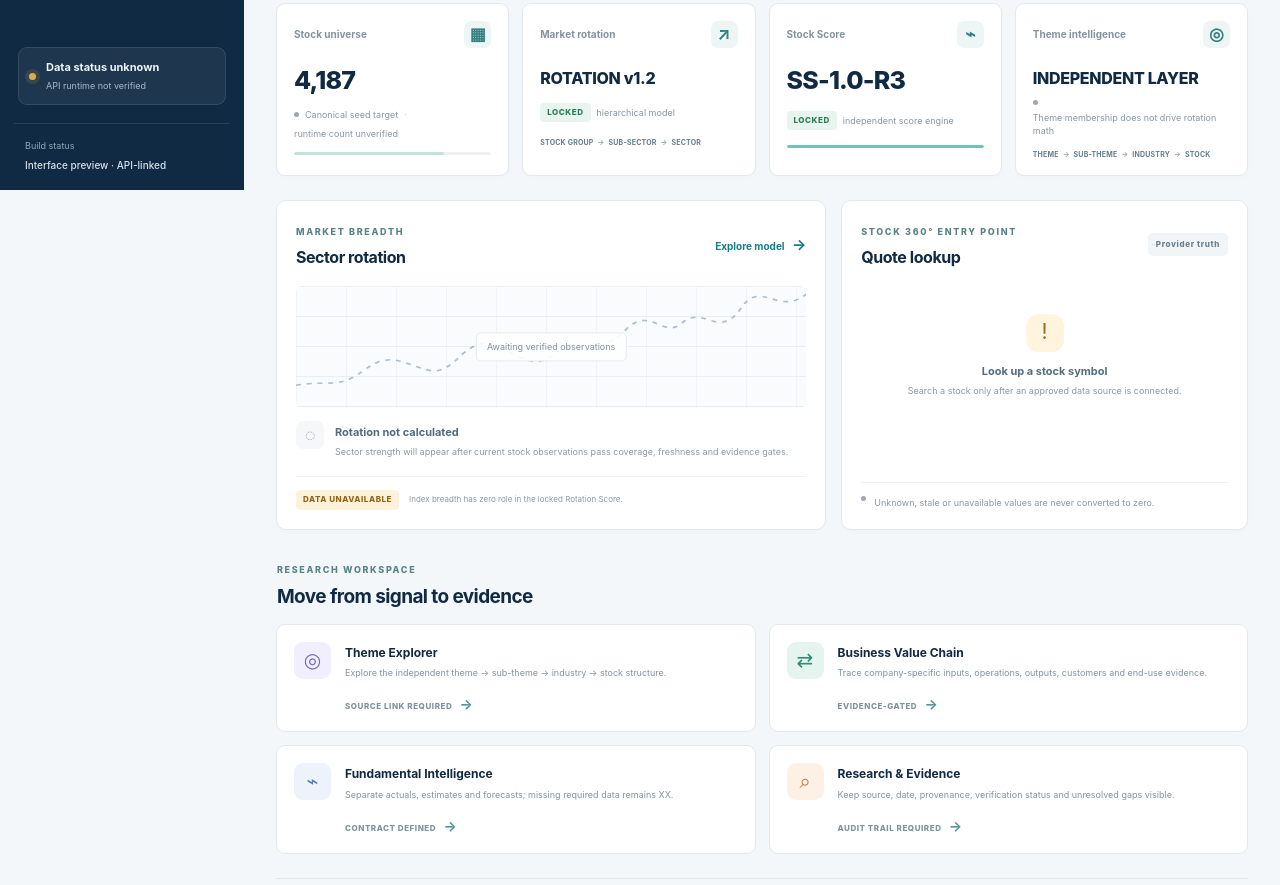
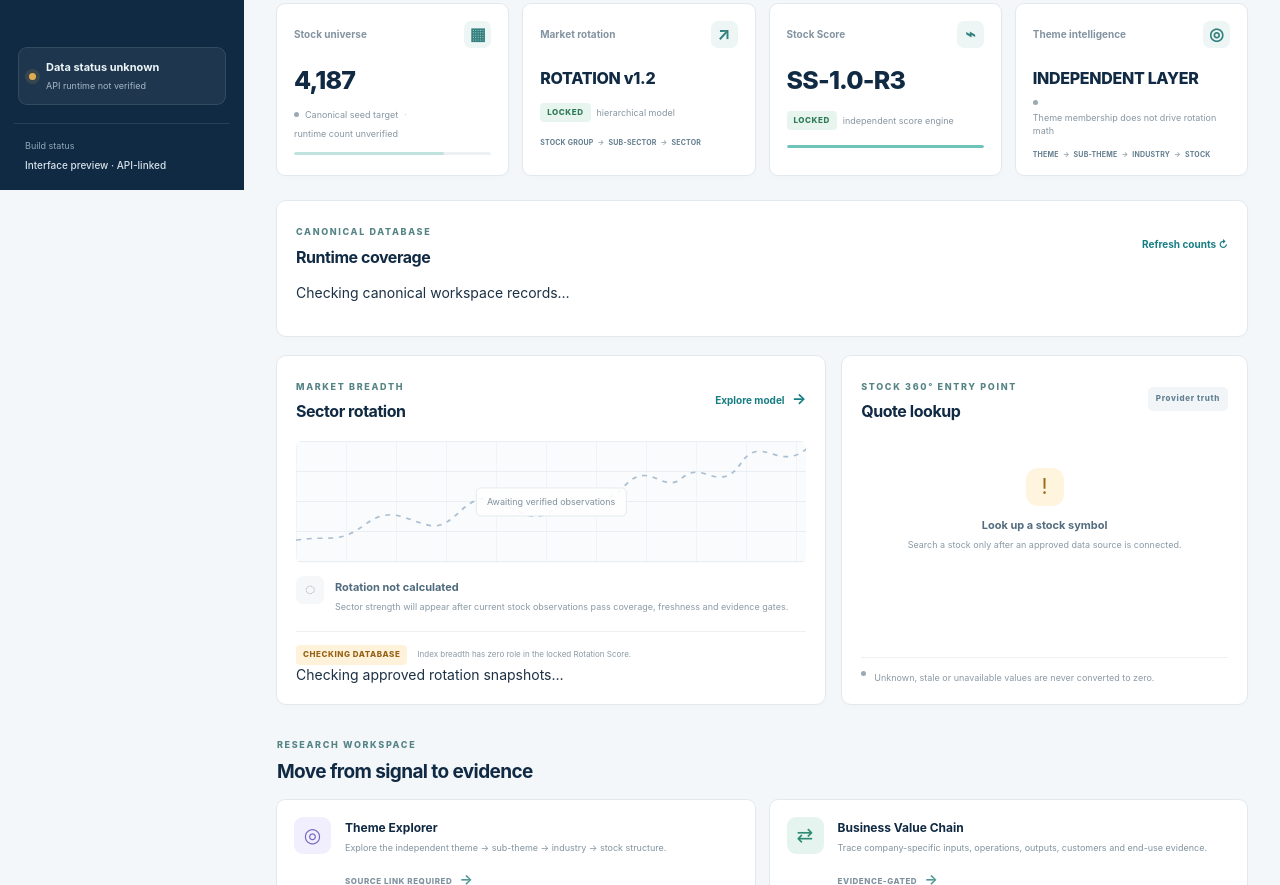
Before and after one commit to abdul007amk-art/MarketNiora, a website: page frontend/index.html in a window 1280 px wide. Shown: the part 610-1495 px from the top of the page. Drawn offline with Linux system fonts and the light colour scheme; no server answers.

Commit message:
feat(workspace): add live canonical explorer surfaces

```diff
--- a/frontend/index.html
+++ b/frontend/index.html
@@ -79,6 +79,12 @@
           <article class="metric-card"><div class="metric-top"><span>Theme intelligence</span><span class="metric-icon">◎</span></div><strong class="metric-value compact">INDEPENDENT LAYER</strong><div class="metric-foot"><span class="soft-dot"></span>Theme membership does not drive rotation math</div><div class="mini-hierarchy"><span>THEME</span><i>→</i><span>SUB-THEME</span><i>→</i><span>INDUSTRY</span><i>→</i><span>STOCK</span></div></article>
         </section>
 
+        <section class="panel workspace-summary-panel" aria-live="polite">
+          <div class="panel-heading"><div><span class="section-kicker">CANONICAL DATABASE</span><h2>Runtime coverage</h2></div><button class="text-button" id="workspace-summary-refresh" type="button">Refresh counts ↻</button></div>
+          <p id="workspace-summary-status" class="workspace-status">Checking canonical workspace records…</p>
+          <div id="workspace-summary-metrics" class="summary-metrics"></div>
+        </section>
+
         <section class="workspace-grid">
           <article class="panel rotation-panel">
             <div class="panel-heading"><div><span class="section-kicker">MARKET BREADTH</span><h2>Sector rotation</h2></div><a href="#rotation" data-view-link="rotation" class="panel-link">Explore model <span>→</span></a></div>
@@ -86,7 +92,9 @@
               <div class="empty-chart" aria-hidden="true"><div class="chart-grid"></div><svg viewBox="0 0 520 150" preserveAspectRatio="none"><path d="M0 122 C35 115 42 128 70 103 S111 98 137 104 S174 55 207 75 S245 100 267 81 S309 88 335 55 S374 67 394 45 S432 66 453 28 S491 38 520 10" fill="none" stroke="#8aa6bf" stroke-width="2" stroke-dasharray="5 6" opacity=".7"/></svg><span class="chart-overlay">Awaiting verified observations</span></div>
               <div class="empty-state"><span class="empty-icon">◌</span><div><strong id="rotation-empty-title">Rotation not calculated</strong><p>Sector strength will appear after current stock observations pass coverage, freshness and evidence gates.</p></div></div>
             </div>
-            <div class="panel-footnote"><span class="status-tag pending">DATA UNAVAILABLE</span><span>Index breadth has zero role in the locked Rotation Score.</span></div>
+            <div class="panel-footnote"><span class="status-tag pending" id="home-rotation-state">CHECKING DATABASE</span><span>Index breadth has zero role in the locked Rotation Score.</span></div>
+            <div id="home-rotation-status" class="workspace-status">Checking approved rotation snapshots…</div>
+            <div id="home-rotation-results" class="data-list"></div>
           </article>
 
           <article class="panel quote-panel">
@@ -113,17 +121,17 @@
 
       <section class="page-view secondary-view" data-page="rotation" id="rotation">
         <div class="page-title"><span class="section-kicker">LOCKED ENGINE</span><h1>Sector Rotation</h1><p>Raw stock observations → Stock Group Rotation → Sub-sector Rotation → Sector Rotation.</p></div>
-        <div class="panel rule-panel"><h2>Rotation Phase 2 v1.2</h2><div class="weight-grid"><div><strong>40%</strong><span>Median return</span></div><div><strong>30%</strong><span>Participation</span></div><div><strong>20%</strong><span>Equal-weighted capped return</span></div><div><strong>10%</strong><span>IQR consistency</span></div></div><div class="rule-note">Caps: 1D 8% · 1W 12% · 1M 20% · 3M 30% · CONF_MIN 30 · N_REF 20. External-index breadth has ZERO ROLE.</div><div class="truth-panel"><span class="status-tag pending">RUNTIME UNKNOWN</span><p>The calculation engine is implemented, but this screen has no persisted, verified observation snapshot to rank. No sector leaders or laggards are invented.</p></div></div>
+        <div class="panel rule-panel"><h2>Rotation Phase 2 v1.2</h2><div class="weight-grid"><div><strong>40%</strong><span>Median return</span></div><div><strong>30%</strong><span>Participation</span></div><div><strong>20%</strong><span>Equal-weighted capped return</span></div><div><strong>10%</strong><span>IQR consistency</span></div></div><div class="rule-note">Caps: 1D 8% · 1W 12% · 1M 20% · 3M 30% · CONF_MIN 30 · N_REF 20. External-index breadth has ZERO ROLE.</div><div class="rotation-controls"><label for="rotation-horizon">Horizon</label><select id="rotation-horizon"><option value="1D">1 Day</option><option value="1W">1 Week</option><option value="1M">1 Month</option><option value="3M">3 Months</option></select><button id="rotation-refresh" type="button">Load snapshots</button></div><p id="rotation-runtime-status" class="workspace-status" aria-live="polite">Checking approved rotation snapshots…</p><div id="rotation-results" class="data-list"></div></div>
       </section>
 
       <section class="page-view secondary-view" data-page="stocks" id="stocks">
         <div class="page-title"><span class="section-kicker">STOCK INTELLIGENCE</span><h1>Stock Explorer</h1><p>Search and examine listed companies with clear identity, source and freshness states.</p></div>
-        <div class="panel"><h2>Universe status</h2><div class="truth-panel"><span class="status-tag pending">REGISTRY COUNT UNVERIFIED</span><p>The immutable seed target is 4,187 rows. The current database/runtime count must be validated before the explorer can claim complete coverage.</p></div><div class="inline-search"><input aria-label="Stock symbol" id="secondary-symbol" maxlength="25" placeholder="Enter NSE symbol"><button id="secondary-search">Check quote</button></div></div>
+        <div class="panel"><h2>Canonical stock registry</h2><p id="stocks-status" class="workspace-status" aria-live="polite">Loading canonical stock records…</p><form id="stock-search-form" class="explorer-search"><label><span>Company or symbol</span><input id="stock-query" maxlength="100" placeholder="e.g. INFY or Infosys"></label><label><span>Sector contains</span><input id="stock-sector" maxlength="100" placeholder="e.g. IT"></label><button type="submit">Search registry</button></form><div id="stock-results" class="data-list"></div><div class="inline-search"><input aria-label="Stock symbol" id="secondary-symbol" maxlength="25" placeholder="Enter NSE symbol"><button id="secondary-search" type="button">Check quote</button></div></div>
       </section>
 
       <section class="page-view secondary-view" data-page="themes" id="themes">
         <div class="page-title"><span class="section-kicker">INDEPENDENT CLASSIFICATION</span><h1>Theme Explorer</h1><p>THEME → SUB-THEME → INDUSTRY → STOCK. A stock may belong to multiple themes.</p></div>
-        <div class="panel truth-panel"><span class="status-tag pending">MAPPING RUNTIME UNVERIFIED</span><p>The structural contract exists in the repository. Verified theme membership will appear once approved master mappings are loaded and reconciled. Theme classification never changes Rotation or Stock Score mathematics.</p></div>
+        <div class="panel"><p>Verified theme membership is read from canonical database mappings only. Theme classification never changes Rotation or Stock Score mathematics.</p><form id="theme-search-form" class="explorer-search"><label><span>Theme name</span><input id="theme-query" maxlength="100" placeholder="Search a theme"></label><button type="submit">Search themes</button></form><p id="themes-status" class="workspace-status" aria-live="polite">Loading approved theme mappings…</p><div id="theme-results" class="data-list"></div></div>
       </section>
 
       <section class="page-view secondary-view" data-page="value-chain" id="value-chain">
```
